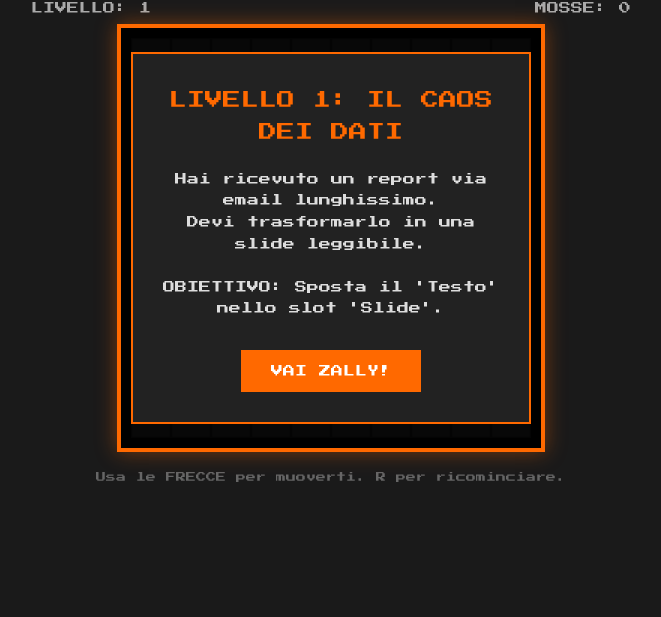
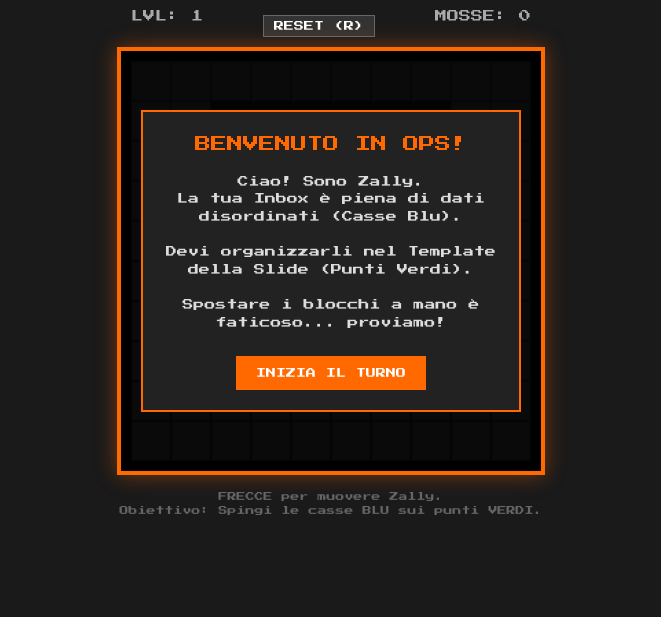
Before and after one commit to luporugby-ctrl/Zally-adventure---7, a plain HTML site: page index.html in a window 1280 px wide. Shown: the part 183-800 px from the top of the page, without its empty margins (309-970 px from the left). Drawn offline with Linux system fonts and the light colour scheme.

Commit message:
Update index.html

```diff
--- a/index.html
+++ b/index.html
@@ -47,21 +47,42 @@
             text-align: center;
             width: 100%;
             max-width: 600px;
+            display: flex;
+            flex-direction: column;
+            align-items: center;
         }
 
         h1 {
-            font-size: 24px;
+            font-size: 20px;
             color: var(--zalando-orange);
             margin-bottom: 10px;
             text-shadow: 2px 2px #000;
+            line-height: 1.5;
         }
 
-        .stats {
+        .stats-bar {
             display: flex;
             justify-content: space-between;
+            width: 100%;
+            max-width: 400px;
             font-size: 12px;
             margin-top: 10px;
             color: #aaa;
+        }
+
+        /* Bottone Reset in Game */
+        .reset-btn-ui {
+            background: #333;
+            border: 1px solid #666;
+            color: #fff;
+            padding: 5px 10px;
+            font-family: 'Press Start 2P', cursive;
+            font-size: 10px;
+            cursor: pointer;
+            margin-top: 5px;
+        }
+        .reset-btn-ui:hover {
+            background: #555;
         }
 
         /* MODAL STYLES (Il cuore didattico) */
@@ -82,33 +103,35 @@
         .modal-content {
             background: #222;
             border: 2px solid var(--zalando-orange);
-            padding: 30px;
-            max-width: 80%;
+            padding: 20px;
+            width: 80%;
+            max-width: 350px;
             text-align: center;
-            line-height: 1.8;
+            line-height: 1.6;
         }
 
         .modal-title {
             color: var(--zalando-orange);
-            font-size: 18px;
-            margin-bottom: 20px;
+            font-size: 16px;
+            margin-bottom: 15px;
             text-transform: uppercase;
         }
 
         .modal-text {
-            font-size: 12px;
-            margin-bottom: 30px;
+            font-size: 11px;
+            margin-bottom: 25px;
             color: #ddd;
+            white-space: pre-line; /* Permette a capo nel testo JS */
         }
 
         .btn {
             background: var(--zalando-orange);
             border: none;
-            padding: 15px 30px;
+            padding: 12px 20px;
             color: white;
             font-family: 'Press Start 2P', cursive;
             cursor: pointer;
-            font-size: 12px;
+            font-size: 10px;
             transition: transform 0.1s;
         }
 
@@ -121,100 +144,138 @@
         }
 
         .controls-hint {
-            margin-top: 20px;
-            font-size: 10px;
+            margin-top: 15px;
+            font-size: 9px;
             color: #666;
+            text-align: center;
+            line-height: 1.5;
+        }
+
+        /* Mobile Controls */
+        .mobile-controls {
+            display: none; /* Hidden by default on desktop */
+            margin-top: 10px;
+        }
+        .d-pad {
+            display: grid;
+            grid-template-columns: 40px 40px 40px;
+            gap: 5px;
+        }
+        .pad-btn {
+            width: 40px;
+            height: 40px;
+            background: #444;
+            border: none;
+            color: white;
+            font-size: 18px;
+            border-radius: 5px;
+        }
+        .pad-btn:active { background: var(--zalando-orange); }
+
+        @media (max-width: 600px) {
+            .mobile-controls { display: flex; justify-content: center; }
+            h1 { font-size: 16px; }
+            canvas { width: 320px; height: 320px; } /* Resize for mobile */
         }
     </style>
 </head>
 <body>
 
     <div id="ui-layer">
-        <h1>ZALLY'S SLIDE SORTER</h1>
-        <div class="stats">
-            <span id="level-display">LIVELLO: 1</span>
+        <h1>ZALLY'S SLIDE SORTER<br><span style="font-size:10px; color:#aaa;">Gemini Ops Edition</span></h1>
+
+        <div class="stats-bar">
+            <span id="level-display">LVL: 1</span>
+            <button class="reset-btn-ui" onclick="resetLevel()">RESET (R)</button>
             <span id="moves-display">MOSSE: 0</span>
         </div>
     </div>
 
     <div id="game-container">
+        <!-- Canvas size will be handled by JS scaling for retina support/mobile -->
         <canvas id="gameCanvas" width="400" height="400"></canvas>
 
         <!-- LEARNING MODAL -->
         <div id="message-modal">
             <div class="modal-content">
-                <div id="modal-title" class="modal-title">BENVENUTO IN OPS!</div>
-                <div id="modal-text" class="modal-text">
-                    La tua Inbox è piena di dati disordinati.<br><br>
-                    Il tuo compito è organizzare i contenuti (blocchi blu) nei layout delle slide (punti verdi).<br><br>
-                    Spostare tutto a mano è faticoso... ma provaci!
-                </div>
-                <button id="start-btn" class="btn">INIZIA IL TURNO</button>
+                <div id="modal-title" class="modal-title">...</div>
+                <div id="modal-text" class="modal-text">...</div>
+                <button id="start-btn" class="btn">...</button>
             </div>
         </div>
     </div>
 
-    <div class="controls-hint">Usa le FRECCE per muoverti. R per ricominciare.</div>
+    <!-- Mobile Controls (Visible only on small screens via CSS) -->
+    <div class="mobile-controls">
+        <div class="d-pad">
+            <div></div><button class="pad-btn" onclick="movePlayer(0,-1)">▲</button><div></div>
+            <button class="pad-btn" onclick="movePlayer(-1,0)">◄</button><button class="pad-btn" onclick="movePlayer(0,1)">▼</button><button class="pad-btn" onclick="movePlayer(1,0)">►</button>
+        </div>
+    </div>
+
+    <div class="controls-hint">
+        FRECCE per muovere Zally.<br>
+        Obiettivo: Spingi le casse BLU sui punti VERDI.
+    </div>
 
 <script>
 /**
  * ZALLY'S SLIDE SORTER - ENGINE
- * Un semplice Sokoban Clone per scopi didattici.
+ * Livelli aggiornati per migliore giocabilità.
  */
 
 const canvas = document.getElementById('gameCanvas');
 const ctx = canvas.getContext('2d');
-const tileSize = 40; // Dimensione di ogni blocco in pixel
+const tileSize = 40; // Base tile size
 
 // --- ASSETS & COLORS ---
-// In futuro qui potrai caricare immagini vere di Zally
 const SPRITES = {
     floor: '#222',
     wall: '#555',
     goal: '#2ecc71', // Green layout slot
     box: '#3498db',   // Blue content box
     boxOnGoal: '#f1c40f', // Gold/Complete
-    player: '#FF6900' // Zally Orange
+    player: '#FF6900', // Zally Orange
+    playerHelmet: '#F1C40F' // Yellow Helmet
 };
 
 // --- GAME STATE ---
 let currentLevelIdx = 0;
 let moves = 0;
 let playerPos = {x: 0, y: 0};
-let gameMap = []; // La mappa attiva (array modificabile)
+let gameMap = [];
 let gameRunning = false;
 
-// --- EDUCATIONAL CONTENT (MESSAGGI DIDATTICI) ---
-// Modifica qui i testi per le tue Clinics!
+// --- EDUCATIONAL CONTENT ---
 const LEVEL_MESSAGES = [
     {
-        title: "LIVELLO 1: IL CAOS DEI DATI",
-        text: "Hai ricevuto un report via email lunghissimo.<br>Devi trasformarlo in una slide leggibile.<br><br>OBIETTIVO: Sposta il 'Testo' nello slot 'Slide'.",
-        btn: "VAI ZALLY!"
+        title: "BENVENUTO IN OPS!",
+        text: "Ciao! Sono Zally.\nLa tua Inbox è piena di dati disordinati (Casse Blu).\n\nDevi organizzarli nel Template della Slide (Punti Verdi).\n\nSpostare i blocchi a mano è faticoso... proviamo!",
+        btn: "INIZIA IL TURNO"
     },
     {
-        title: "LIVELLO 2: MANCA LA GRAFICA",
-        text: "Ottimo! Hai sistemato il testo.<br>Ma la slide è noiosa. Manca un'immagine.<br><br>LEZIONE: Cercare su Google Images richiede tempo. Spostiamo i blocchi manualmente per ora...",
+        title: "LIVELLO 2: SPAZIO DI MANOVRA",
+        text: "Ottimo lavoro col testo!\n\nOra abbiamo due elementi: Dati e Immagini.\nAttento agli angoli! Se spingi una cassa contro il muro sbagliato, non potrai più muoverla.\n\n(Usa RESET se ti blocchi)",
         btn: "PROSSIMO TASK"
     },
     {
-        title: "LIVELLO 3: IL QBR DEADLINE",
-        text: "Il management vuole il QBR entro le 17:00.<br>Devi allineare Titolo, Dati e Immagini perfettamente.<br><br>NOTA: Vedi quanto è difficile allineare tutto a mano?",
+        title: "LIVELLO 3: QBR DEADLINE",
+        text: "Il management aspetta la presentazione.\nDevi allineare Titolo, Grafici e Immagini.\n\nÈ tutto molto stretto qui... proprio come le nostre scadenze!\n\nPianifica le tue mosse.",
         btn: "ACCETTA LA SFIDA"
     },
     {
         title: "MISSIONE COMPIUTA!",
-        text: "Hai faticato a spostare quei blocchi, vero?<br><br>CON GEMINI IN SLIDES:<br>1. Apri il pannello laterale.<br>2. Scrivi: 'Crea una slide che riassuma questi dati'.<br>3. Gemini sposta i blocchi per te in 3 secondi.<br><br>Grazie per aver giocato!",
-        btn: "RIGIOCA"
+        text: "Che fatica spostare tutto a mano!\n\nCON GEMINI IN SLIDES:\nBasta un prompt per 'spostare le casse' istantaneamente.\n\nPrompt Esempio:\n'Crea una slide a 3 colonne con questi dati'\n\nGrazie per aver giocato!",
+        btn: "TORNA ALL'INIZIO"
     }
 ];
 
-// --- LEVEL DESIGN ---
+// --- LEVEL DESIGN (UPDATED) ---
 // Legenda: #: Muro, @: Zally, $: Box, .: Goal, " ": Pavimento
-// Mappe 10x10 (max)
 const LEVELS = [
-    [ // Livello 1 - Facile
+    [ // Livello 1 - Tutorial (Facile)
         "##########",
+        "##      ##",
         "##      ##",
         "##  @   ##",
         "## $    ##",
@@ -222,30 +283,29 @@ const LEVELS = [
         "##      ##",
         "##########",
         "##########",
+        "##########"
+    ],
+    [ // Livello 2 - Fixato (Più spazioso, impossibile bloccarsi subito)
+        "##########",
+        "##      ##",
+        "## .    ##",
+        "##   $  ##",
+        "##  $   ##",
+        "##    . ##",
+        "##  @   ##",
+        "##      ##",
         "##########",
         "##########"
     ],
-    [ // Livello 2 - Medio
+    [ // Livello 3 - Challenge
         "##########",
-        "###   ####",
-        "###.  ####",
-        "###  $####",
-        "##  $ ####",
-        "## .  ####",
-        "## @  ####",
-        "##########",
-        "##########",
-        "##########"
-    ],
-    [ // Livello 3 - Un po' più complesso
-        "##########",
+        "##      ##",
+        "##  .   ##",
+        "## $.$  ##",
         "##  @   ##",
-        "## $ $  ##",
         "##  $   ##",
-        "## ...  ##",
+        "##  .   ##",
         "##      ##",
-        "##########",
-        "##########",
         "##########",
         "##########"
     ]
@@ -255,7 +315,8 @@ const LEVELS = [
 
 function loadLevel(idx) {
     if (idx >= LEVELS.length) {
-        showModal(LEVEL_MESSAGES[3]); // Vittoria finale
+        showModal(LEVEL_MESSAGES[3]); // Vittoria
+        currentLevelIdx = 0; // Prepare for restart
         return;
     }
 
@@ -263,21 +324,21 @@ function loadLevel(idx) {
     moves = 0;
     updateUI();
 
-    // Mostra il messaggio introduttivo del livello PRIMA di iniziare
     gameRunning = false;
-    showModal(LEVEL_MESSAGES[idx]);
+    // Usa messaggio specifico o default se mancasse
+    const msg = LEVEL_MESSAGES[idx] || {title: `LIVELLO ${idx+1}`, text: "Risolvi il puzzle!", btn: "VAI"};
+    showModal(msg);
 
-    // Parsing della mappa
+    // Parsing Mappa
     gameMap = [];
     const levelRaw = LEVELS[idx];
 
     for (let y = 0; y < levelRaw.length; y++) {
         let row = levelRaw[y].split('');
-        // Trova posizione giocatore
         let pIndex = row.indexOf('@');
         if (pIndex !== -1) {
             playerPos = {x: pIndex, y: y};
-            row[pIndex] = ' '; // Rimuovi giocatore dalla mappa statica
+            row[pIndex] = ' ';
         }
         gameMap.push(row);
     }
@@ -285,8 +346,14 @@ function loadLevel(idx) {
     draw();
 }
 
+function resetLevel() {
+    loadLevel(currentLevelIdx);
+}
+
 function draw() {
-    ctx.clearRect(0, 0, canvas.width, canvas.height);
+    // Pulisci canvas
+    ctx.fillStyle = '#000';
+    ctx.fillRect(0, 0, canvas.width, canvas.height);
 
     for (let y = 0; y < gameMap.length; y++) {
         for (let x = 0; x < gameMap[y].length; x++) {
@@ -294,65 +361,79 @@ function draw() {
             const posX = x * tileSize;
             const posY = y * tileSize;
 
-            // Disegna Pavimento base
+            // Pavimento
             ctx.fillStyle = SPRITES.floor;
             ctx.fillRect(posX, posY, tileSize, tileSize);
 
-            // Disegna elementi
             if (cell === '#') {
+                // Muro con effetto 3D
                 ctx.fillStyle = SPRITES.wall;
-                ctx.fillRect(posX+1, posY+1, tileSize-2, tileSize-2);
-                // Effetto 3D semplice
+                ctx.fillRect(posX, posY, tileSize, tileSize);
+                ctx.fillStyle = '#666';
+                ctx.fillRect(posX+2, posY+2, tileSize-4, tileSize-4); // Inner light
                 ctx.strokeStyle = '#333';
-                ctx.strokeRect(posX+1, posY+1, tileSize-2, tileSize-2);
+                ctx.strokeRect(posX, posY, tileSize, tileSize);
             }
             else if (cell === '.') {
-                // Goal (Slot vuoto)
+                // Goal
                 ctx.fillStyle = SPRITES.goal;
                 ctx.beginPath();
-                ctx.arc(posX + tileSize/2, posY + tileSize/2, 5, 0, Math.PI*2);
+                ctx.arc(posX + tileSize/2, posY + tileSize/2, 6, 0, Math.PI*2);
                 ctx.fill();
-                // Bordo tratteggiato per indicare "Placeholder"
-                ctx.strokeStyle = SPRITES.goal;
-                ctx.setLineDash([2, 2]);
-                ctx.strokeRect(posX+5, posY+5, tileSize-10, tileSize-10);
-                ctx.setLineDash([]);
+                // Marker Layout
+                ctx.strokeStyle = '#27ae60';
+                ctx.lineWidth = 2;
+                ctx.strokeRect(posX+8, posY+8, tileSize-16, tileSize-16);
             }
             else if (cell === '$') {
-                // Box (Contenuto)
-                ctx.fillStyle = SPRITES.box;
-                ctx.fillRect(posX+4, posY+4, tileSize-8, tileSize-8);
-                // "T" per text o icona semplice
-                ctx.fillStyle = 'rgba(255,255,255,0.5)';
-                ctx.fillText("TXT", posX+8, posY+24);
+                drawBox(posX, posY, false);
             }
             else if (cell === '*') {
-                // Box on Goal (Completato)
-                ctx.fillStyle = SPRITES.boxOnGoal;
-                ctx.fillRect(posX+4, posY+4, tileSize-8, tileSize-8);
-                ctx.fillStyle = '#000';
-                ctx.fillText("OK", posX+10, posY+24);
+                drawBox(posX, posY, true);
             }
         }
     }
 
-    // Disegna Zally
     drawZally(playerPos.x * tileSize, playerPos.y * tileSize);
 }
 
-function drawZally(x, y) {
-    // Corpo arancione
-    ctx.fillStyle = SPRITES.player;
+function drawBox(x, y, isCompleted) {
+    const color = isCompleted ? SPRITES.boxOnGoal : SPRITES.box;
+    // Base Box
+    ctx.fillStyle = color;
     ctx.fillRect(x+4, y+4, tileSize-8, tileSize-8);
 
-    // Elmetto giallo (Safety First!)
-    ctx.fillStyle = '#f1c40f';
-    ctx.fillRect(x+4, y+4, tileSize-8, 10);
+    // Dettaglio "Cassa" (X o bordo)
+    ctx.strokeStyle = 'rgba(255,255,255,0.3)';
+    ctx.lineWidth = 2;
+    ctx.strokeRect(x+8, y+8, tileSize-16, tileSize-16);
 
-    // Occhi
-    ctx.fillStyle = '#000';
-    ctx.fillRect(x+10, y+18, 4, 4);
-    ctx.fillRect(x+26, y+18, 4, 4);
+    // Testo
+    ctx.fillStyle = isCompleted ? '#000' : '#fff';
+    ctx.font = '8px "Press Start 2P"';
+    ctx.fillText(isCompleted ? "OK" : "DAT", x+10, y+24);
+}
+
+function drawZally(x, y) {
+    // Ombra
+    ctx.fillStyle = 'rgba(0,0,0,0.5)';
+    ctx.beginPath();
+    ctx.ellipse(x+20, y+36, 12, 4, 0, 0, Math.PI*2);
+    ctx.fill();
+
+    // Corpo
+    ctx.fillStyle = SPRITES.player;
+    ctx.fillRect(x+6, y+10, tileSize-12, tileSize-14);
+
+    // Caschetto (Safety First)
+    ctx.fillStyle = SPRITES.playerHelmet;
+    ctx.fillRect(x+4, y+6, tileSize-8, 10); // Top
+    ctx.fillRect(x+16, y+4, 8, 4); // Light bump
+
+    // Occhi (Pixel)
+    ctx.fillStyle = '#111';
+    ctx.fillRect(x+10, y+20, 4, 4);
+    ctx.fillRect(x+26, y+20, 4, 4);
 }
 
 function movePlayer(dx, dy) {
@@ -360,30 +441,32 @@ function movePlayer(dx, dy) {
 
     const newX = playerPos.x + dx;
     const newY = playerPos.y + dy;
+
+    // Boundary check
+    if(newY < 0 || newY >= gameMap.length || newX < 0 || newX >= gameMap[0].length) return;
+
     const targetCell = gameMap[newY][newX];
 
-    // Logica collisioni
-    if (targetCell === '#') return; // Muro
+    // Logica Muro
+    if (targetCell === '#') return;
 
-    // Movimento su spazio vuoto o goal
+    // Movimento Libero
     if (targetCell === ' ' || targetCell === '.') {
         playerPos.x = newX;
         playerPos.y = newY;
         moves++;
     }
-    // Spingere una scatola
+    // Spinta Cassa
     else if (targetCell === '$' || targetCell === '*') {
         const nextX = newX + dx;
         const nextY = newY + dy;
         const nextCell = gameMap[nextY][nextX];
 
-        // Possiamo spingere solo se dietro è vuoto o goal
         if (nextCell === ' ' || nextCell === '.') {
-            // Muovi la scatola
+            // Muovi la cassa
             gameMap[nextY][nextX] = (nextCell === '.') ? '*' : '$';
             gameMap[newY][newX] = (targetCell === '*') ? '.' : ' ';
 
-            // Muovi Zally
             playerPos.x = newX;
             playerPos.y = newY;
             moves++;
@@ -396,7 +479,6 @@ function movePlayer(dx, dy) {
 }
 
 function checkWin() {
-    // Conta quante scatole NON sono su un goal
     let remaining = 0;
     for (let row of gameMap) {
         for (let cell of row) {
@@ -405,6 +487,7 @@ function checkWin() {
     }
 
     if (remaining === 0) {
+        gameRunning = false;
         setTimeout(() => {
             loadLevel(currentLevelIdx + 1);
         }, 500);
@@ -412,7 +495,7 @@ function checkWin() {
 }
 
 function updateUI() {
-    document.getElementById('level-display').innerText = `LIVELLO: ${currentLevelIdx + 1}`;
+    document.getElementById('level-display').innerText = `LVL: ${currentLevelIdx + 1}`;
     document.getElementById('moves-display').innerText = `MOSSE: ${moves}`;
 }
 
@@ -423,38 +506,27 @@ const modalText = document.getElementById('modal-text');
 const startBtn = document.getElementById('start-btn');
 
 function showModal(content) {
-    gameRunning = false;
-    modalTitle.innerHTML = content.title;
-    modalText.innerHTML = content.text;
+    modalTitle.innerText = content.title;
+    modalText.innerText = content.text;
     startBtn.innerText = content.btn;
     modal.classList.remove('hidden');
 
-    // Se è l'ultimo messaggio, resetta il gioco al click
-    if(content.title === "MISSIONE COMPIUTA!") {
-        startBtn.onclick = () => {
-             modal.classList.add('hidden');
-             location.reload(); // Ricarica semplice per ora
-        };
-    } else {
-        startBtn.onclick = () => {
+    startBtn.onclick = () => {
+        if(content.title === "MISSIONE COMPIUTA!") {
+             location.reload();
+        } else {
             modal.classList.add('hidden');
             gameRunning = true;
-            draw(); // Redraw per sicurezza
-        };
-    }
+            draw();
+        }
+    };
 }
 
-// --- CONTROLS ---
+// --- KEYBOARD CONTROLS ---
 document.addEventListener('keydown', (e) => {
-    // Prevenire scroll con frecce
-    if(["ArrowUp","ArrowDown","ArrowLeft","ArrowRight"].indexOf(e.code) > -1) {
-        e.preventDefault();
-    }
+    if(["ArrowUp","ArrowDown","ArrowLeft","ArrowRight"].includes(e.code)) e.preventDefault();
 
-    if (e.key === 'r' || e.key === 'R') {
-        loadLevel(currentLevelIdx); // Reset livello
-        return;
-    }
+    if (e.key === 'r' || e.key === 'R') resetLevel();
 
     switch(e.key) {
         case 'ArrowUp': movePlayer(0, -1); break;
@@ -464,9 +536,7 @@ document.addEventListener('keydown', (e) => {
     }
 });
 
-// START GAME
-// Imposta dimensione canvas in base al primo livello per semplicità
-// (In un gioco più complesso si farebbe resize dinamico)
+// INIT
 loadLevel(0);
 
 </script>
```
